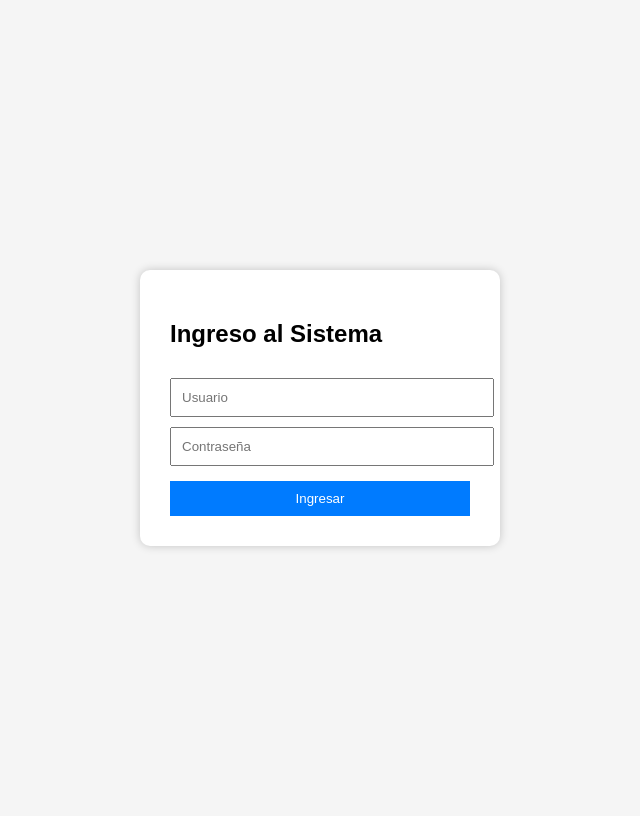
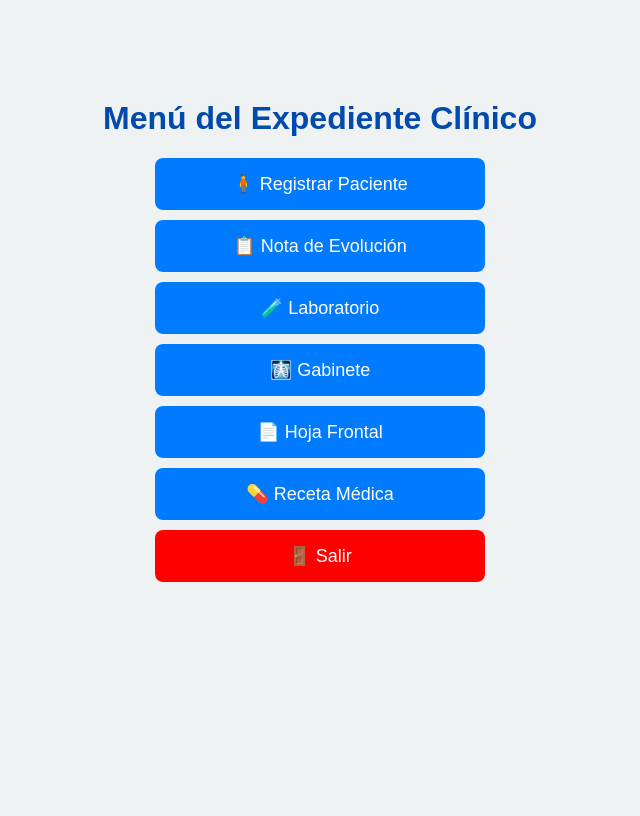
Before and after one commit to Rapha1305/expediente--HGLP, a Python web app: template templates/menu.html in a window 1280 px wide. Shown: the whole page, without its empty margins (320-960 px from the left). After the commit the page ends 582 px from the top, so only its background shows below. Run offline with Jinja, Linux system fonts and the light colour scheme; the template is opened without the code that fills it, so the values that code supplies are empty.

Commit message:
Update menu.html

```diff
--- a/templates/menu.html
+++ b/templates/menu.html
@@ -2,51 +2,45 @@
 <html lang="es">
 <head>
     <meta charset="UTF-8">
-    <meta name="viewport" content="width=device-width, initial-scale=1.0">
-    <title>Login - Expediente Clínico</title>
+    <title>Menú principal - Expediente HGLP</title>
     <style>
         body {
-            background-color: #f5f5f5;
             font-family: Arial, sans-serif;
-            display: flex;
-            justify-content: center;
-            align-items: center;
-            height: 100vh;
+            text-align: center;
+            background-color: #eef2f3;
         }
-        .login-box {
-            background: white;
-            padding: 30px;
-            border-radius: 10px;
-            box-shadow: 0 0 10px rgba(0,0,0,0.2);
+        .container {
+            margin-top: 100px;
+        }
+        h1 {
+            color: #004aad;
+        }
+        .boton {
+            display: block;
             width: 300px;
+            margin: 10px auto;
+            padding: 15px;
+            background-color: #007bff;
+            color: white;
+            text-decoration: none;
+            border-radius: 8px;
+            font-size: 18px;
         }
-        input {
-            width: 100%;
-            padding: 10px;
-            margin-top: 10px;
-        }
-        button {
-            width: 100%;
-            padding: 10px;
-            margin-top: 15px;
-            background-color: #007bff;
-            border: none;
-            color: white;
-            cursor: pointer;
-        }
-        button:hover {
+        .boton:hover {
             background-color: #0056b3;
         }
     </style>
 </head>
 <body>
-    <div class="login-box">
-        <h2>Ingreso al Sistema</h2>
-        <form action="/validar" method="POST">
-            <input type="text" name="usuario" placeholder="Usuario" required>
-            <input type="password" name="contrasena" placeholder="Contraseña" required>
-            <button type="submit">Ingresar</button>
-        </form>
+    <div class="container">
+        <h1>Menú del Expediente Clínico</h1>
+        <a href="#" class="boton">🧍 Registrar Paciente</a>
+        <a href="#" class="boton">📋 Nota de Evolución</a>
+        <a href="#" class="boton">🧪 Laboratorio</a>
+        <a href="#" class="boton">🩻 Gabinete</a>
+        <a href="#" class="boton">📄 Hoja Frontal</a>
+        <a href="#" class="boton">💊 Receta Médica</a>
+        <a href="/salir" class="boton" style="background-color:red;">🚪 Salir</a>
     </div>
 </body>
 </html>
```
